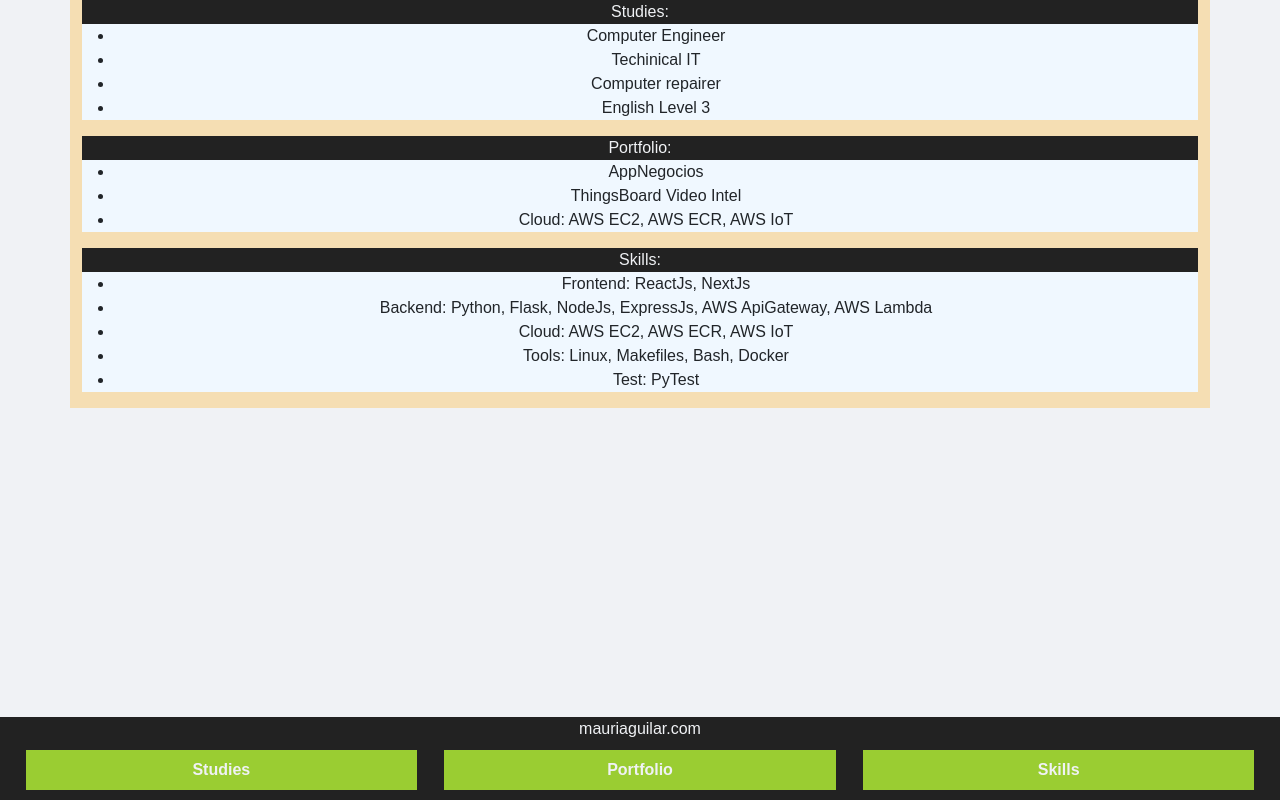
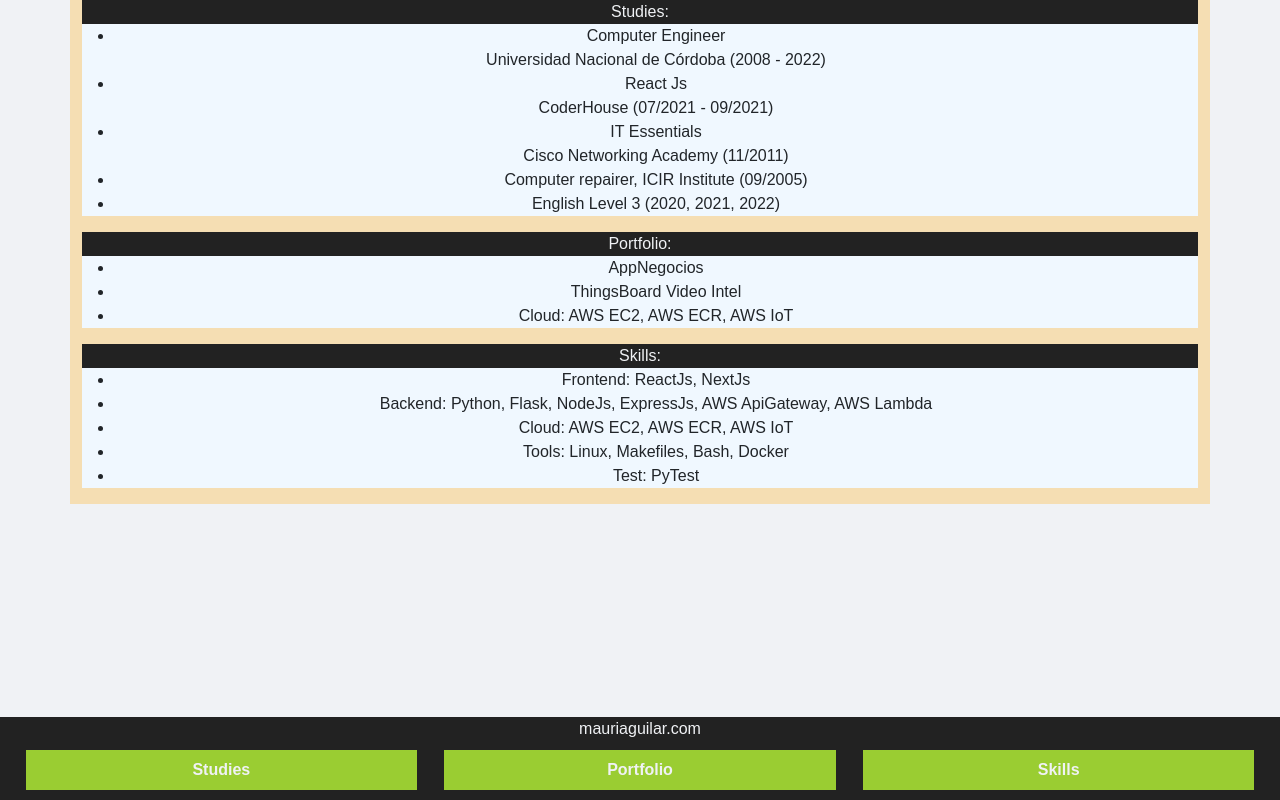
Before and after one commit to mauriaguilar/mauriaguilar.com, a React (Create React App) app: page / in a window 1280 px wide. Built offline with nearby package versions, Linux system fonts and the light colour scheme.

Commit message:
Adding information

```diff
--- a/src/App.js
+++ b/src/App.js
@@ -1,26 +1,35 @@
-import React, { Component } from 'react';
+import React, { Component, useState } from 'react';
 import './App.css';
 
 class App extends Component {
   render() {
+    // const [showStudies, setShowStudies] = useState(true);
+    // const [showPorfolio, setPortfolio] = useState(False);
+    // const [showSkills, setSkills] = useState(False);
+
+    function activateStudies(){
+      console.log('You clicked submit.');
+    }
+
     return (
       <div className="container App">
 
-        <div className='row'>
+        <div className="row " id="studies">
             <div className='col App-content'>
               <div className='App-title'>Studies:</div>
               <div className='App-description'>
                 <ul>
-                  <li>Computer Engineer</li>
-                  <li>Techinical IT</li>
-                  <li>Computer repairer</li>
-                  <li>English Level 3</li>
+                  <li>Computer Engineer<br/>Universidad Nacional de Córdoba (2008 - 2022)</li>
+                  <li>React Js<br/>CoderHouse (07/2021 - 09/2021)</li>
+                  <li>IT Essentials<br/>Cisco Networking Academy (11/2011)</li>
+                  <li>Computer repairer, ICIR Institute (09/2005)</li>
+                  <li>English Level 3 (2020, 2021, 2022)</li>
                 </ul>
               </div>
           </div>
         </div>
 
-        <div className='row'>
+        <div className='row' id="portfolio">
             <div className='col App-content'>
               <div className='App-title'>Portfolio:</div>
                 <div className='App-description'>
@@ -33,7 +42,7 @@ class App extends Component {
           </div>
         </div>
 
-        <div className='row'>
+        <div className='row' id="skills">
             <div className='col App-content'>
               <div className='App-title'>Skills:</div>
                 <div className='App-description'>
@@ -61,13 +70,13 @@ class App extends Component {
               <div className="col">
                 <ul className="row navbar-nav mx-auto mb-2 mb-lg-0">
                     <li className="col nav-item">
-                      <a className="nav-link active" href="#">Studies</a>
+                      <a className="nav-link active" href="#" onClick={activateStudies}>Studies</a>
                     </li>
                     <li className="col nav-item">
-                      <a className="nav-link" href="#">Portfolio</a>
+                      <a className="nav-link" href="#" onClick="activatePortfolio()">Portfolio</a>
                     </li>
                     <li className="col nav-item">
-                      <a className="nav-link" href="#">Skills</a>
+                      <a className="nav-link" href="#" onClick="activateSkills()">Skills</a>
                     </li>
                   </ul>
               </div>
```
